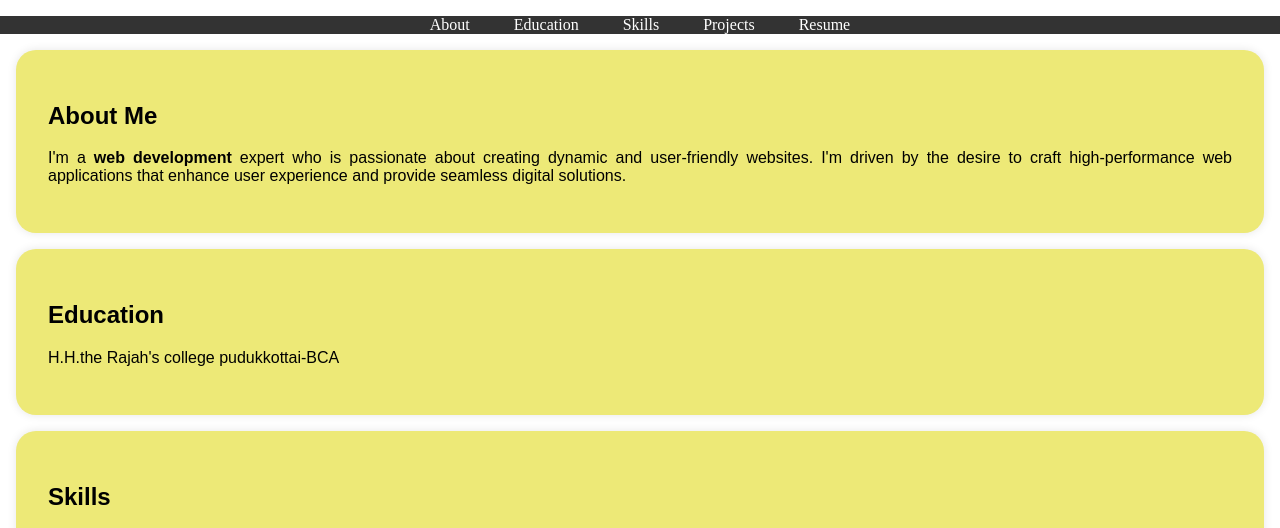
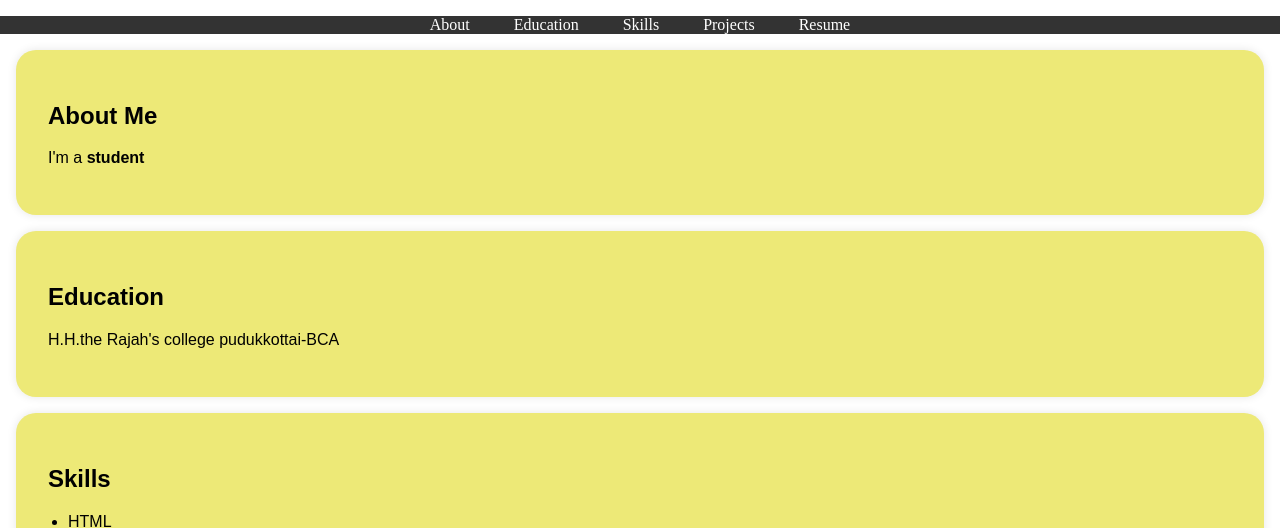
Before and after one commit to neelakandan234/portpolio, a plain HTML site: page index.html in a window 1280 px wide. Shown: the part 197-725 px from the top of the page. Drawn offline with Linux system fonts and the light colour scheme.

Commit message:
Update index.html

```diff
--- a/index.html
+++ b/index.html
@@ -116,10 +116,7 @@
       <div class="section-content">
         <h2>About Me</h2>
         <p>
-          I'm a <b>web development</b> expert who is passionate about creating
-          dynamic and user-friendly websites. I'm driven by the desire to craft
-          high-performance web applications that enhance user experience and
-          provide seamless digital solutions.
+          I'm a <b>student</b>
         </p>
       </div>
     </section>
```
